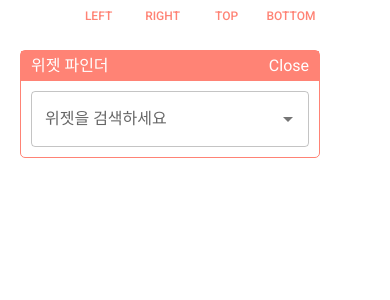
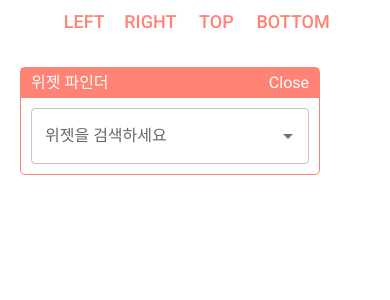
Before and after one commit to KMS9612/workout-react, a React (Create React App) app: page /control in a window 390 px wide. Shown: the top 300 px of the page. Built offline with nearby package versions, Linux system fonts and the light colour scheme.

Commit message:
Login, Signup, Exercise페이지 반응형 기본틀 제작 완료(디테일 확인후 변경해야할 것 있음)

```diff
--- a/src/App.module.js
+++ b/src/App.module.js
@@ -8,16 +8,8 @@ export const HomeWrapper = styled.div`
   align-items: center;
 `;
 export const LoginWrap = styled.div`
-  @media screen and (min-width: 800px) {
-    width: 100%;
-    height: 100%;
-    background-color: #fff;
-    border-radius: 10px;
-  }
-  @media screen and (max-width: 800px) {
-    width: 400px;
-    height: 50%;
-    background-color: #fff;
-    border-radius: 10px;
-  }
+  width: 100%;
+  height: 100%;
+  background-color: #fff;
+  border-radius: 10px;
 `;
--- a/src/component/common/layout/layout.jsx
+++ b/src/component/common/layout/layout.jsx
@@ -1,27 +1,19 @@
 import Navigation from "./nav";
 import * as S from "../../../style/components/common/layout/layout.module.js";
 import { useLocation } from "react-router";
-import { useState } from "react";
 
 export default function Layout(props) {
-  const [isOver, setIsOver] = useState(false);
-
   const location = useLocation();
   const hiddenLayout = ["/", "/signup", "/login"]; // nav를 숨기고 싶은 페이지를 배열에 추가
   const bgcLayout = ["/"]; // 흰 배경 페이지를 배열에 추가
   const isHidden = hiddenLayout.includes(location.pathname);
   const isWhite = bgcLayout.includes(location.pathname);
-  const onMouseEnter = () => {
-    setIsOver(true);
-  };
-  const onMouseLeave = () => {
-    setIsOver(false);
-  };
+
   return (
     <S.BodyWrapper isWhite={isWhite}>
       {!isHidden && (
-        <S.NavWrapper onMouseEnter={onMouseEnter} onMouseLeave={onMouseLeave}>
-          <Navigation isOver={isOver} onMouseLeave={onMouseLeave} />
+        <S.NavWrapper>
+          <Navigation />
         </S.NavWrapper>
       )}
       {props.children}
--- a/src/component/common/layout/nav.jsx
+++ b/src/component/common/layout/nav.jsx
@@ -4,7 +4,7 @@ import React, { useState } from "react";
 import { Box } from "@mui/material";
 import NavButton from "../../util/buttons/navbtn.jsx";
 
-export default function Navigation(props) {
+export default function Navigation() {
   const [state, setState] = useState({
     top: false,
     left: false,
@@ -21,7 +21,6 @@ export default function Navigation(props) {
   ];
 
   const toggleDrawer = (anchor, open) => (event) => {
-    props.onMouseLeave();
     if (event.type === "keydown" && (event.key === "Tab" || event.key === "Shift")) {
       return;
     }
@@ -52,7 +51,7 @@ export default function Navigation(props) {
   };
 
   return (
-    <S.NavWrapper isOver={props.isOver}>
+    <S.NavWrapper>
       {["left", "right", "top", "bottom"].map((anchor) => (
         <React.Fragment key={anchor}>
           <S.HideNavButtons onClick={toggleDrawer(anchor, true)}>{anchor}</S.HideNavButtons>
--- a/src/component/common/loginForm/loginForm.jsx
+++ b/src/component/common/loginForm/loginForm.jsx
@@ -6,7 +6,6 @@ import LoginAlert from "../../util/modals/login_alert.jsx";
 import { PromotionURL, TestURL } from "../../../axios/axiosInstance.js";
 import Cookie from "js-cookie";
 import { Button, TextField } from "@mui/material";
-import { Password } from "@mui/icons-material";
 
 export default function LoginForm() {
   const [email, setEmail] = useState("");
--- a/src/component/common/signupForm/signupForm.jsx
+++ b/src/component/common/signupForm/signupForm.jsx
@@ -67,8 +67,8 @@ export default function SignupForm() {
         <S.InputStack spacing={2}>
           <TextField label="Name" onChange={(e) => setUSER_NAME(e.target.value)} type="text" />
           <TextField label="Email" onChange={(e) => setEMAIL_DATA(e.target.value)} type="email" />
-          <TextField label="Password" error={isMatch} helperText="비밀번호가 일치하지 않습니다." onChange={(e) => setPASSWORD_DATA(e.target.value)} type="password" />
-          <TextField label="Password Check" error={isMatch} helperText="비밀번호가 일치하지 않습니다." onChange={(e) => setPASSWORD_CHECK(e.target.value)} type="password" />
+          <TextField label="Password" error={isMatch} helperText={isMatch ? "비밀번호가 일치하지 않습니다." : ""} onChange={(e) => setPASSWORD_DATA(e.target.value)} type="password" />
+          <TextField label="Password Check" error={isMatch} helperText={isMatch ? "비밀번호가 일치하지 않습니다." : ""} onChange={(e) => setPASSWORD_CHECK(e.target.value)} type="password" />
           <S.BtnStack spacing={2}>
             <S.SignUpBtn loading={isLoading} variant="contained" onClick={onClickRegister}>
               회원가입
--- a/src/pages/exercise.jsx
+++ b/src/pages/exercise.jsx
@@ -8,19 +8,19 @@ import { Grid } from "@mui/material";
 export default function ExercisePage() {
   return (
     <S.RoutineLayout container spacing={2}>
-      <S.Component_grid item xs={4}>
-        <Grid item xs={12} paddingBottom={1}>
+      <S.Component_grid item md={4}>
+        <Grid item md={12} paddingBottom={1}>
           <ExerciseForm iswidget={false} />
         </Grid>
-        <Grid item xs={12}>
+        <Grid item md={12}>
           <ExerciseList />
         </Grid>
       </S.Component_grid>
-      <S.Component_grid item xs={8}>
-        <Grid item xs={12} paddingBottom={1}>
+      <S.Component_grid item md={8}>
+        <Grid item md={12} paddingBottom={1}>
           <RoutineForm iswidget={false} />
         </Grid>
-        <Grid item xs={12}>
+        <Grid item md={12}>
           <RoutineList />
         </Grid>
       </S.Component_grid>
--- a/src/style/components/common/layout/layout.module.js
+++ b/src/style/components/common/layout/layout.module.js
@@ -12,4 +12,7 @@ export const BodyWrapper = styled.div`
 export const NavWrapper = styled.div`
   width: 100%;
   height: 30px;
+  @media screen and (max-width: 800px) {
+    height: 50px;
+  }
 `;
--- a/src/style/components/common/layout/nav.module.js
+++ b/src/style/components/common/layout/nav.module.js
@@ -15,8 +15,10 @@ export const NavDrawer = styled(Drawer)`
 export const NavWrapper = styled.div`
   width: 100%;
   text-align: center;
-  opacity: ${(props) => (props.isOver ? 1 : 0)};
   transition: all 300ms;
+  display: flex;
+  justify-content: center;
+  align-items: center;
 `;
 
 export const Header1 = styled.h1`
@@ -39,4 +41,7 @@ export const ItemWrap = styled.div`
 
 export const HideNavButtons = styled(Button)`
   font-size: 12px;
+  @media screen and (max-width: 800px) {
+    font-size: 18px;
+  }
 `;
--- a/src/style/components/common/loginForm/loginForm.module.js
+++ b/src/style/components/common/loginForm/loginForm.module.js
@@ -8,10 +8,17 @@ export const LoginForm = styled.form`
   height: 100%;
   display: flex;
   flex-direction: row;
+  @media screen and (max-width: 800px) {
+    flex-direction: column;
+  }
 `;
 
 export const Left_login = styled.div`
   width: 60%;
+  @media screen and (max-width: 800px) {
+    width: 100%;
+    height: 50%;
+  }
 `;
 
 export const moveGradient = keyframes`
@@ -69,6 +76,9 @@ export const Right_login = styled.div`
   flex-direction: column;
   justify-content: center;
   align-items: center;
+  @media screen and (max-width: 800px) {
+    width: 100%;
+  }
 `;
 
 export const LoginFormHeader = styled.h2`
--- a/src/style/components/common/signupForm/signupForm.module.js
+++ b/src/style/components/common/signupForm/signupForm.module.js
@@ -8,10 +8,17 @@ export const SignUpForm = styled(Box)`
   height: 100%;
   display: flex;
   flex-direction: row;
+  @media screen and (max-width: 800px) {
+    flex-direction: column;
+  }
 `;
 
 export const Left_SignUp = styled.div`
   width: 60%;
+  @media screen and (max-width: 800px) {
+    width: 100%;
+    height: 50%;
+  }
 `;
 
 export const moveGradient = keyframes`
@@ -69,6 +76,9 @@ export const Right_SignUp = styled.div`
   flex-direction: column;
   justify-content: center;
   align-items: center;
+  @media screen and (max-width: 800px) {
+    width: 100%;
+  }
 `;
 
 export const SignUpFormHeader = styled.h2`
```
